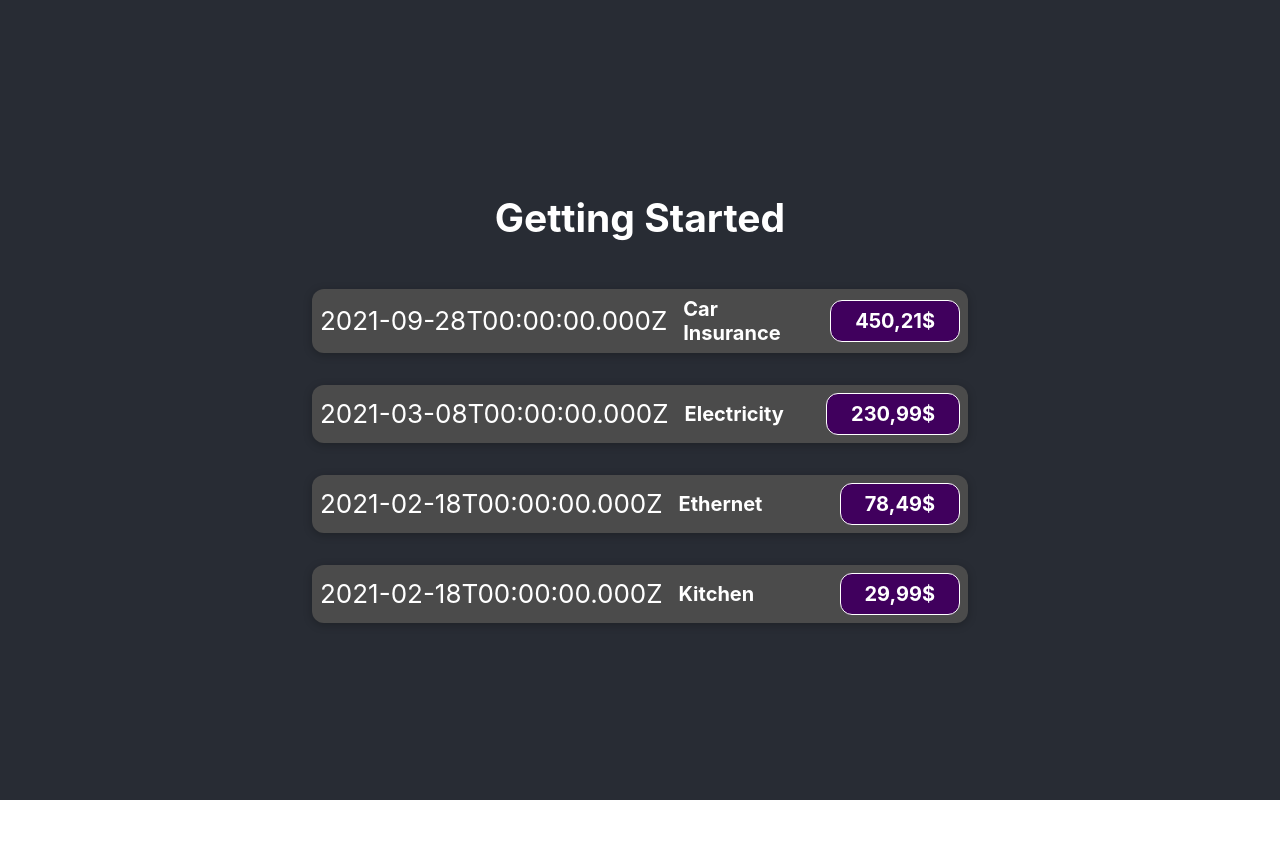
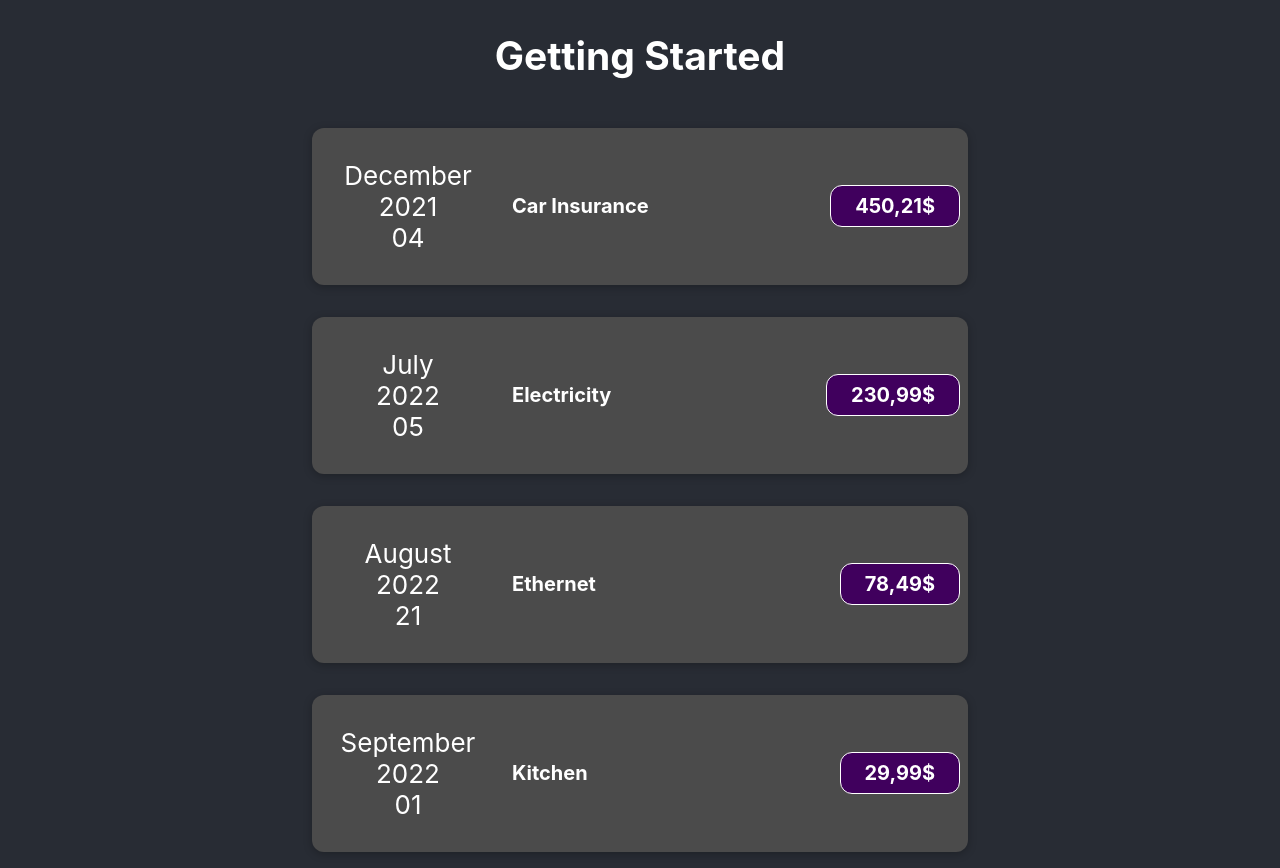
Before and after one commit to enesceb/React-JS-Expense-ListApp, a React (Create React App) app: page / in a window 1280 px wide. Before the commit the page ends 800 px from the top, so only its background shows below. Built offline with nearby package versions, Linux system fonts and the light colour scheme.

Commit message:
date formating and converting to component

```diff
--- a/src/App.js
+++ b/src/App.js
@@ -3,10 +3,10 @@ import ExpenseItem from "./components/ExpenseItem";
 
 function App() {
   const expenses = [
-    { id:1, title: "Car Insurance", amount: "450,21$", date: new Date(2021, 8, 28) },
-    { id:2, title: "Electricity", amount: "230,99$", date: new Date(2021, 2, 8) },
-    { id:3, title: "Ethernet", amount: "78,49$", date: new Date(2021, 1, 18) },
-    { id:4, title: "Kitchen", amount: "29,99$", date: new Date(2021, 1, 18) },
+    { id:1, title: "Car Insurance", amount: "450,21$", date: new Date(2021, 11, 4) },
+    { id:2, title: "Electricity", amount: "230,99$", date: new Date(2022, 6, 5) },
+    { id:3, title: "Ethernet", amount: "78,49$", date: new Date(2022, 7, 21) },
+    { id:4, title: "Kitchen", amount: "29,99$", date: new Date(2022, 8, 1) },
   ];
 
   return (
--- /dev/null
+++ b/src/components/ExpanseDate.js
@@ -0,0 +1,15 @@
+function ExpenseDate(props) {
+  const month = props.date.toLocaleString("en-US", { month: "long" });
+  const year = props.date.getFullYear();
+  const day = props.date.toLocaleString("en-US", { day: "2-digit" });
+
+  return (
+    <div className="celendar">
+      <div>{month}</div>
+      <div>{year}</div>
+      <div>{day}</div>
+    </div>
+  );
+}
+
+export default ExpenseDate;
--- a/src/components/ExpenseItem.css
+++ b/src/components/ExpenseItem.css
@@ -37,6 +37,15 @@
     padding: 0.5rem;
     border-radius: 12px;
   }
+  .celendar{
+    display: flex!important;
+    flex-direction: column;
+    justify-content: space-between;
+    align-items: center;
+    padding: 0.5rem;
+    margin: 1rem 0;
+    width: 25%;
+  }
 
   @media (min-width: 580px) {
     .expense-item__description {
--- a/src/components/ExpenseItem.js
+++ b/src/components/ExpenseItem.js
@@ -1,10 +1,12 @@
 import './ExpenseItem.css';
+import ExpenseDate from './ExpanseDate';
 
 function ExpenseItem(props) {
 
     return(
         <div className="expense-item">
-            <div>{props.date.toISOString()}</div>
+            <ExpenseDate date={props.date} />
+
             <div className="expense-item__description">
                 <h2>{props.title}</h2>
                 <div className="expense-item__price">{props.amount}</div>
```
